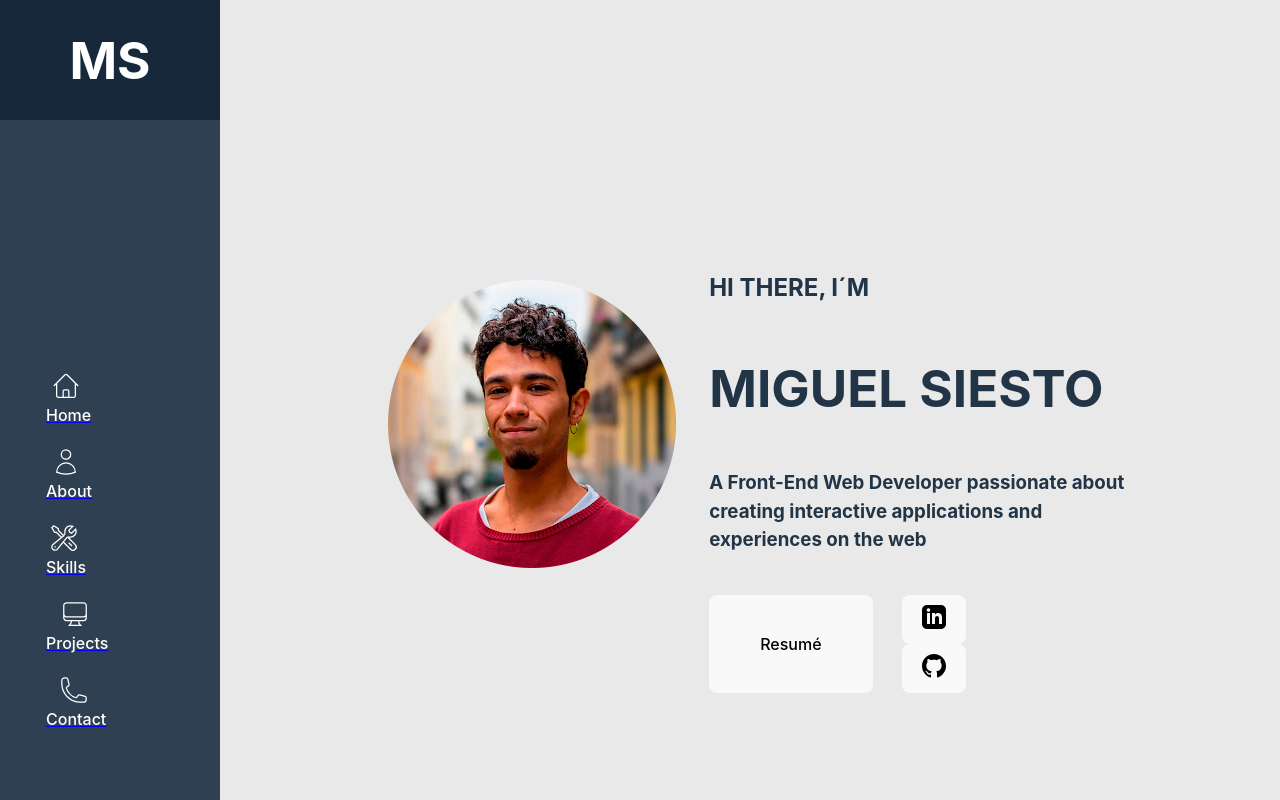
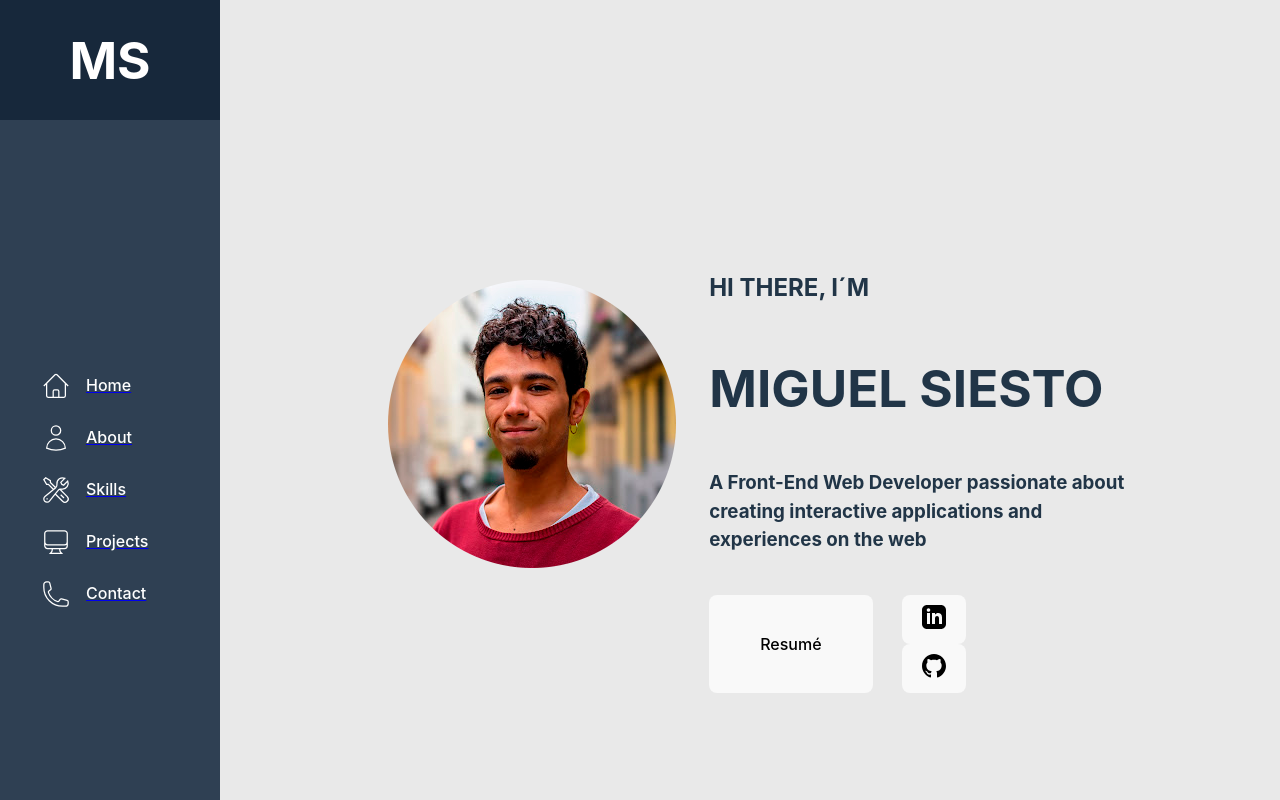
Before and after one commit to MSiestoGarabana/webfolio-msiesto, a React (Vite) app: page / in a window 1280 px wide. Shown: the top 800 px of the page. Built offline with nearby package versions, Linux system fonts and the light colour scheme.

Commit message:
fixing animation on link bug

```diff
--- a/src/NavBar/NavBar.css
+++ b/src/NavBar/NavBar.css
@@ -39,8 +39,7 @@
 }
 
 .navBar__Button{
-    display: flex;
-    flex-direction: row;
+
     align-items: center;
     background-color: transparent;
     margin: 0px;
@@ -48,6 +47,12 @@
     padding-top: 10px;
     padding-bottom: 10px;
     width: 90%;
+}
+.navBar__Link{
+    display: flex;
+    height: 100%;
+    width: 150px;
+
 }
 .navBar__icon{
     width: 30px;
@@ -61,5 +66,5 @@
     color:white;
     margin: 0px;
     margin-left: 15px;
-
+    margin-top: 4px;
 }
--- a/src/NavBar/NavBar.tsx
+++ b/src/NavBar/NavBar.tsx
@@ -6,7 +6,7 @@ function NavBar() {
       <h1 className="navBar__Logo">MS</h1>
       <div className="navBar__Container--Buttons">
         <button className="navBar__Button">
-          <a href="#goto__home">
+          <a className="navBar__Link" href="#goto__home">
             <svg
               className="navBar__icon"
               fill="none"
@@ -23,7 +23,7 @@ function NavBar() {
         </button>
 
         <button className="navBar__Button">
-          <a href="#goto__aboutme">
+          <a className="navBar__Link" href="#goto__aboutme">
             <svg
               className="navBar__icon"
               fill="none"
@@ -40,7 +40,7 @@ function NavBar() {
         </button>
 
         <button className="navBar__Button">
-          <a href="#goto__skills">
+          <a className="navBar__Link" href="#goto__skills">
             <svg
               className="navBar__icon"
               fill="none"
@@ -57,7 +57,7 @@ function NavBar() {
         </button>
 
         <button className="navBar__Button">
-          <a href="#goto__projects">
+          <a className="navBar__Link" href="#goto__projects">
             <svg
               className="navBar__icon"
               fill="none"
```
